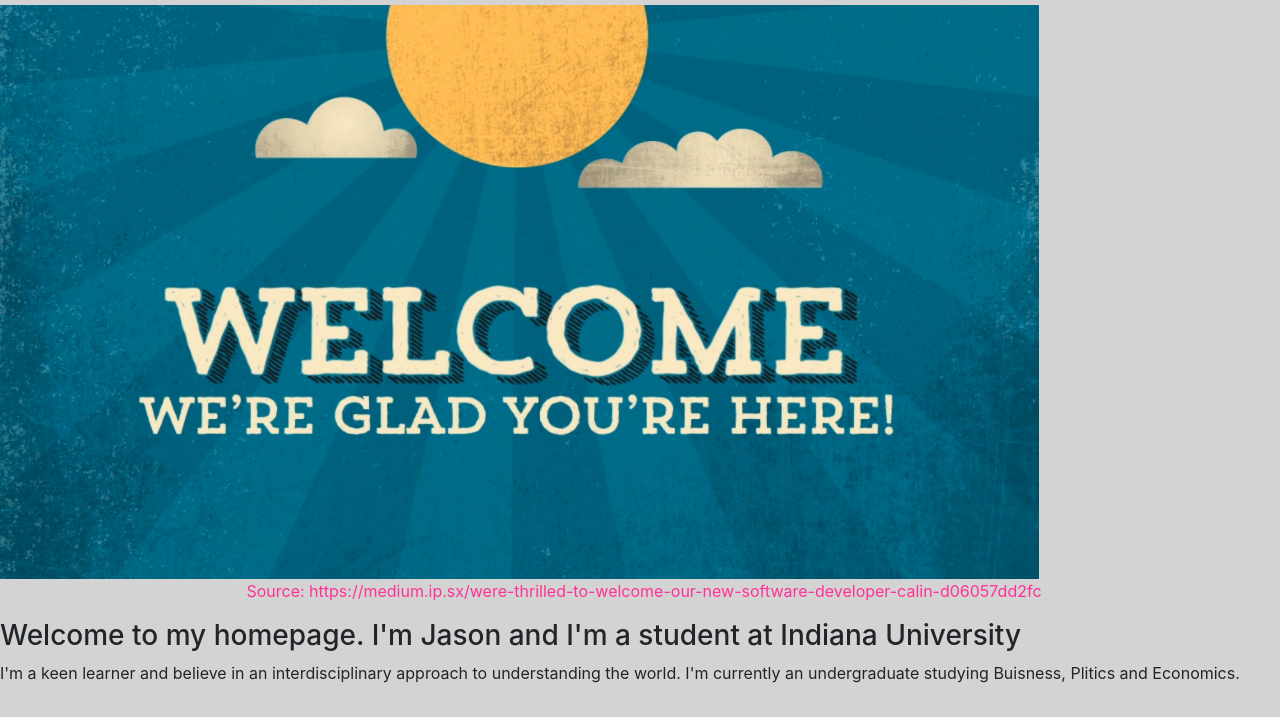
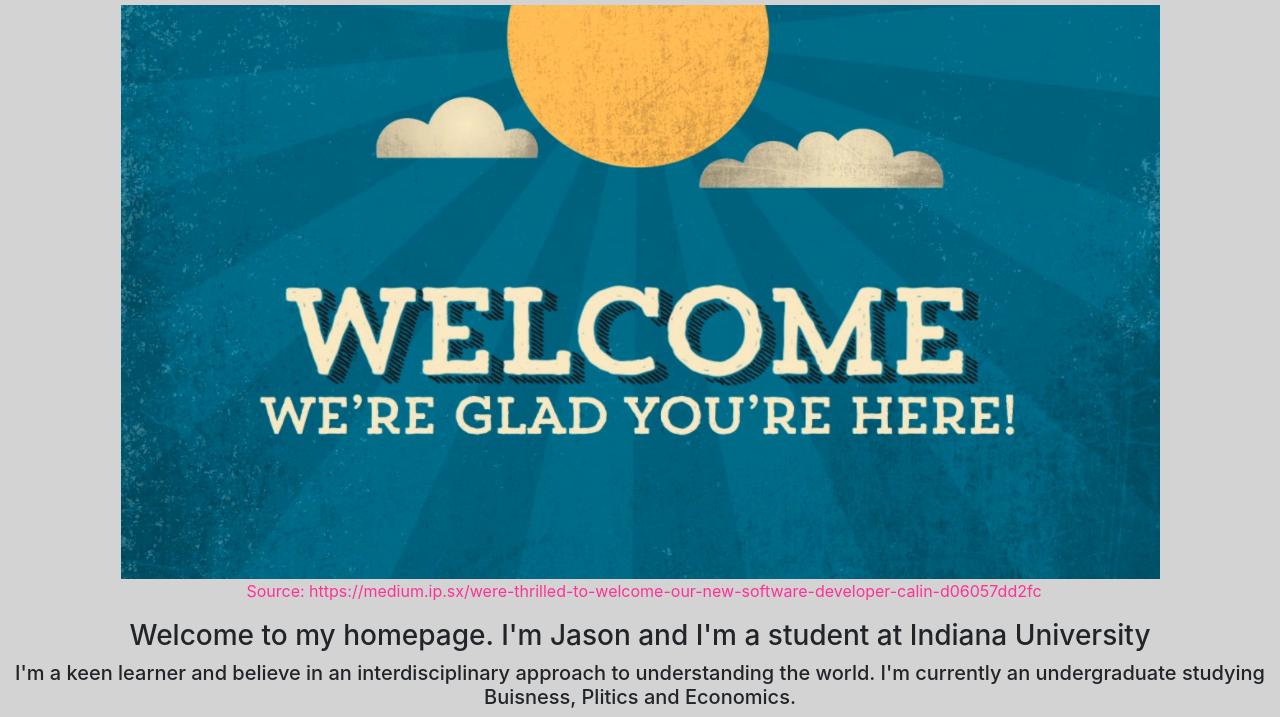
Before and after one commit to iu-msis/basic-html-terrybae, a plain HTML site: page public/index.html in a window 1280 px wide. Shown: the part 107-824 px from the top of the page. Drawn offline with nearby package versions, Linux system fonts and the light colour scheme.

```diff
--- a/public/index.html
+++ b/public/index.html
@@ -37,16 +37,15 @@
   <div class="content_block">
     <div class="thumbnail">
       <a target="_blank" href="img/welcome.png">
-        <img class="welcome" src="img/welcome.png" alt= "Welcome" title="Welcome image">
+        <center><img class="welcome" src="img/welcome.png" alt= "Welcome" title="Welcome image"></center>
         </a>
         <P>Source: https://medium.ip.sx/were-thrilled-to-welcome-our-new-software-developer-calin-d06057dd2fc</P>
     </div>
 
-    <h3>Welcome to my homepage. I'm Jason and I'm a student at Indiana University</h3>
+    <center><h3>Welcome to my homepage. I'm Jason and I'm a student at Indiana University</h3></center>
 
-    <div class="textblock"
-      <p>I'm a keen learner and believe in an interdisciplinary approach to understanding the world. I'm currently an undergraduate studying Buisness, Plitics and Economics.</p>
-    </div>
+    <center><h5>I'm a keen learner and believe in an interdisciplinary approach to understanding the world. I'm currently an undergraduate studying Buisness, Plitics and Economics.</h5></center>
+
 </div>
 </body>
 </html>
```
Also changed, not shown: public/Information.html (+1 -1 lines).
